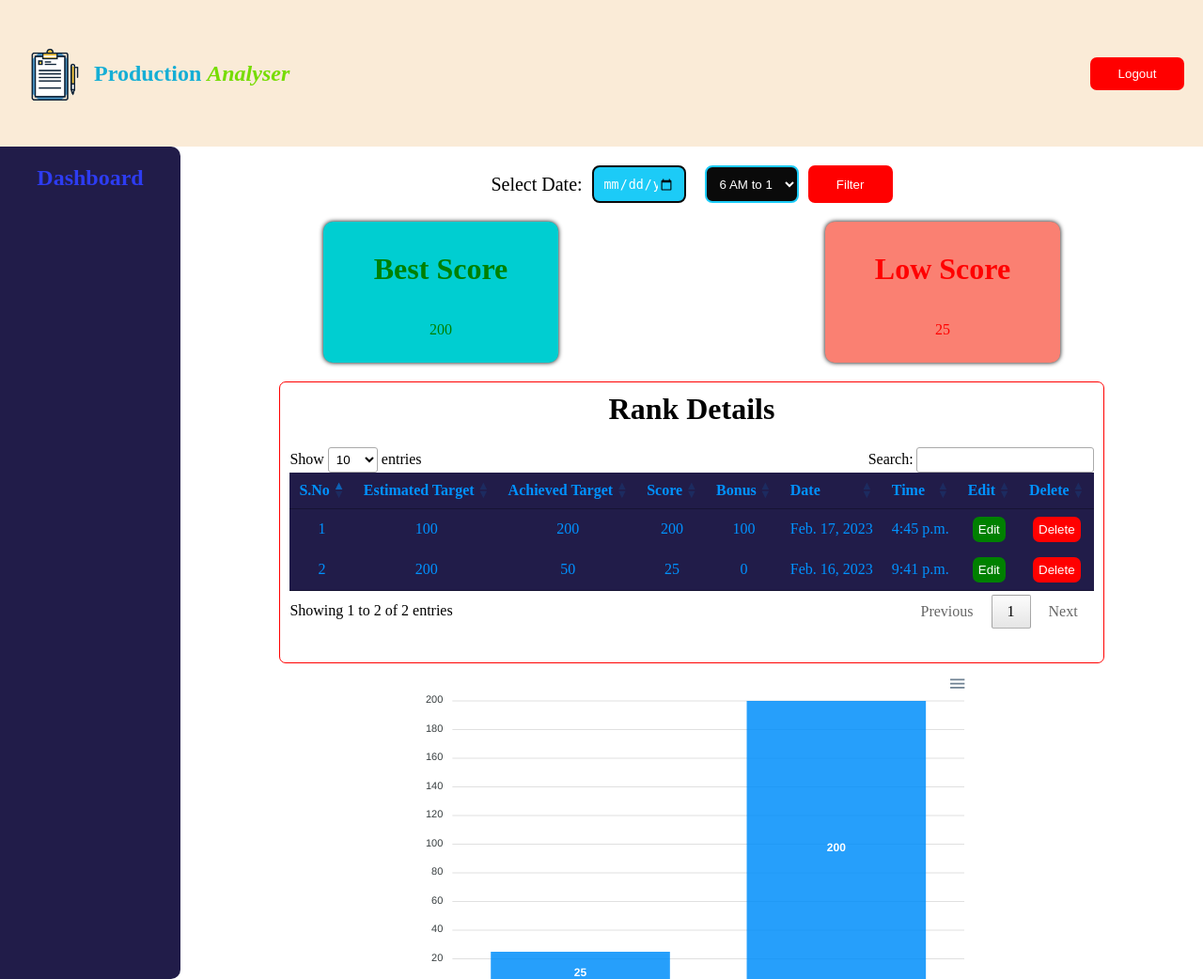
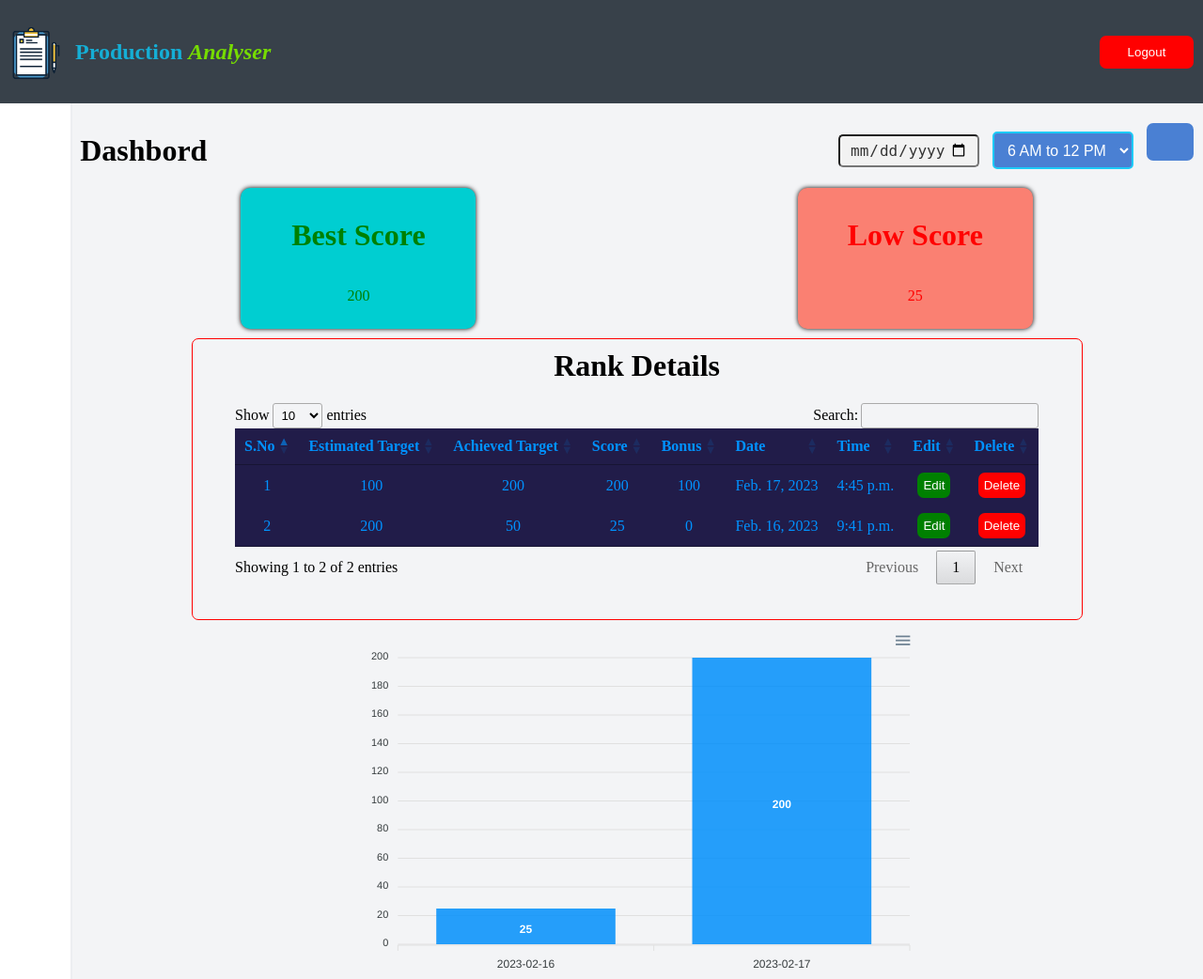
Before and after one commit to Nandakumar7328/production, a Django app: page /dashboard in a window 1280 px wide. Shown: the whole page at 94% size. Run offline with Django 4.2, Linux system fonts and the light colour scheme; a user stored in the database is signed in; data comes from the database, SQL or seed files in the repository; both versions use the stored data as it was after the commit; some libraries are stand-ins or nearby versions.

Commit message:
add stylig

```diff
--- a/production/url.py
+++ b/production/url.py
@@ -9,5 +9,6 @@ urlpatterns = [
     path('updateData/<int:id>',views.updateData,name='updateData'),
     path('deleteData/<int:id>',views.deleteData,name='deleteData'),
     path('dashboard',views.dashboard, name='dashboard'),
+    path('cycle',views.cycle, name='cycle'),
     path('home',views.return_home, name='return_home')
 ]
--- a/production/views.py
+++ b/production/views.py
@@ -4,10 +4,17 @@ from django.contrib.auth.forms import UserCreationForm
 from django.contrib.auth.decorators import login_required
 from django.http import HttpResponse
 from django.core.exceptions import ObjectDoesNotExist
-from django.db.models import Max,Min
+from django.db.models import Max,Min, Avg,F, DateTimeField,Count, Window
+from django.db.models.functions import Trunc
 from datetime import datetime,time
+from django.db.models.functions import Cast
+from django.db.models import FloatField
 from django.utils.datastructures import MultiValueDictKeyError
-from .models import Data
+from .models import Data,Process
+from django.db.models.expressions import RawSQL
+
+
+
 
 @login_required
 def home(request):
@@ -155,5 +162,18 @@ def dashboard(request):
         send_data = {'top':top_score,'low':low_score,'allData':all_order_data,'chart_series': chart_series}
         return render(request,'dashboard.html',{'topscore':send_data})
 @login_required
+def cycle(request):
+    avg_duration = Process.objects.annotate(duration_float=Cast('duration', FloatField())).aggregate(Avg('duration_float'))['duration_float__avg']
+    print(avg_duration)
+    unique_cycle_count = Process.objects.distinct('cycle_number').count()
+    print(unique_cycle_count)
+    data_store = Process.objects.all()
+    print(data_store)
+    result_object = {}
+    for i in data_store:
+        result_object[i.cycle_number] = i.duration
+    print(result_object)
+    cycleData = {'duration':round(avg_duration),'count':unique_cycle_count}
+    return render(request,'cycle.html',{'cycle_data':cycleData})
 def return_home(request) :
-   return redirect('home')
+    return redirect('home')
--- a/static/index.css
+++ b/static/index.css
@@ -10,9 +10,10 @@ body{
   flex-direction: row;
   justify-content: space-around;
   align-items: center;
-  height: 85vh;
+  height: 89vh;
   width: 100vw;
-  background-color: #ffffff;
+  margin: 0px;
+  background-color: #f3f4f6;
 }
 .sub-container{
   display: flex;
@@ -106,21 +107,22 @@ body{
 }
 
 .nav-container{
-  background-color: antiquewhite;
+  background-color:#38414a;
   width: 100vw;
-  height: 15vh;
+  height: 11vh;
   display: flex;
   flex-direction: row;
   justify-content: space-between;
   align-items: center;
-  padding-right: 20px;
-  padding-left: 20px;
-  box-shadow: 0px 20px black;
+  padding-right: 10px;
+
+
 }
 .logo{
   height: 80px;
   height: 80px;
   cursor: pointer;
+
 }
 .app-name{
   color: #15aed5;
@@ -135,11 +137,10 @@ body{
   flex-direction: column;
   justify-content: flex-start;
   align-items: center;
-  min-width: 15vw;
-  min-height: 85vh;
-  border-top-right-radius: 10px;
-  border-bottom-right-radius: 10px;
-  background-color:  #211c49;
+  width: 80px;
+  box-shadow: 2px 0px 0px 0px #edeef1;
+  min-height: 100%;
+  background-color:  #ffffff;
 }
 
 .dashbord-containetr{
@@ -189,18 +190,7 @@ body{
   margin: 10px;
 }
 
-.top-score-card{
-  background-color: #00ced1;
-  height: 150px;
-  width: 250px;
-  display: flex;
-  flex-direction: column;
-  justify-content: center;
-  align-items: center;
-  border-radius: 10px;
-  box-shadow: 0px 0px 5px 0px  black;
-  color: green;
-}
+
 .low-score-card{
   background-color: #fa8072;
   height: 150px;
@@ -226,30 +216,8 @@ body{
   color: black;
   font-size: 20px;
 }
-.date{
-  width: 100px;
-  height: 40px;
-  outline: none;
-  border: solid 2px #0a0a0a;
-  background-color: #1ccbf7;
-  border-radius: 8px;
-  color: white;
-  margin: 10px;
-  padding: 10px;
-  cursor: pointer;
-}
-.filter-btn{
-  background-color: red;
-  color: white;
-  outline: none;
-  cursor: pointer;
-  padding: 10px;
-  border-width: 0px;
-  border-radius: 7px;
-  height: 40px;
-  width: 90px;
 
-}
+
 .filter-btn:hover{
   background-color: green;
 }
@@ -263,10 +231,7 @@ body{
   background-color: #ffffff;
   overflow-y: auto;
 }
-.chart{
-  width: 600px;
-  height: 400px;
-}
+
 .input-time{
   width: 100px;
   height: 40px;
@@ -295,3 +260,138 @@ body{
 .register{
   margin-top: 10px;
 }
+
+/* dashbord */
+
+.deshbord-container{
+  display: flex;
+  flex-direction: column;
+  justify-content: flex-start;
+  height: 100vh;
+  width: 100vw;
+  background-color: #f3f4f6;
+}
+.dashboard-sub-container{
+  display: flex;
+  flex-direction: row;
+  justify-content: flex-start;
+  min-height: 89vh;
+}
+
+.side-bar{
+  display: flex;
+  flex-direction: column;
+  justify-content: flex-start;
+  align-items: center;
+  width: 80px;
+  box-shadow: 2px 0px 0px 0px #edeef1;
+  min-height: 100%;
+  background-color:  #ffffff;
+}
+.content-container{
+  display: flex;
+  flex-direction: column;
+  height:100%;
+  overflow-y: auto;
+  width: 100%;
+  padding: 10px;
+}
+.header-container{
+  display: flex;
+  flex-direction: row;
+  justify-content: space-between;
+  align-items: center;
+}
+
+.bar{
+  color: #b7bbc7;
+  margin:10px;
+  font-size:30px;
+}
+.bar:hover{
+  color: #01acc1;
+}
+.date{
+  width: 150px;
+  display: inline-block;
+  padding: 5px 10px;
+  background-color: #f2f2f2;
+  color: #333;
+  font-size: 16px;
+  border-radius: 5px;
+  cursor: pointer;
+}
+.filter-btn{
+  background-color: #4a80d3;
+  color: white;
+  outline: none;
+  cursor: pointer;
+  padding: 5px 10px;
+  border-width: 0px;
+  border-radius: 7px;
+  height: 40px;
+  width: 50px;
+}
+.filter-btn:hover{
+  background-color: green;
+}
+.input-time{
+  width: 150px;
+  display: inline-block;
+  padding: 5px 10px;
+  background-color: #4a80d3;
+  color: white;
+  font-size: 16px;
+  border-radius: 5px;
+  cursor: pointer;
+}
+.content-container-home{
+  display: flex;
+  flex-direction: row;
+  justify-content: center;
+  align-items: center;
+  overflow-y: auto;
+  align-self: center;
+}
+
+.score-card-conatiner{
+  display: flex;
+  flex-direction: row;
+  justify-content: space-around;
+  align-items: center;
+  width: 100%;
+  align-self: center;
+}
+
+.top-score-card{
+  background-color: #00ced1;
+  height: 150px;
+  width: 250px;
+  display: flex;
+  flex-direction: column;
+  justify-content: center;
+  align-items: center;
+  border-radius: 10px;
+  box-shadow: 0px 0px 5px 0px  black;
+  color: green;
+}
+.result-container-desktop{
+  display: flex;
+  flex-direction: column;
+  justify-content: flex-start;
+  align-items: center;
+  border: solid red 1px;
+  min-height: 300px;
+  width: 80%;
+  margin: 10px;
+  border-radius: 7px;
+  overflow-y: auto;
+  padding: 10px;
+  align-self: center;
+  text-align: center;
+}
+.chart{
+  width: 600px;
+  height: 400px;
+  align-self: center;
+}
--- /dev/null
+++ b/templates/base.html
@@ -0,0 +1,20 @@
+<!DOCTYPE html>
+<html lang="en">
+  <head>
+    {% load static %}
+    <link rel="stylesheet" href="{% static 'index.css' %}">
+    <script src="{% static 'fontawesomefree/js/all.min.js' %}"></script>
+    <link rel="stylesheet" type="text/css" href="https://cdn.datatables.net/1.11.4/css/jquery.dataTables.css">
+    <script src="https://code.jquery.com/jquery-3.6.0.min.js"></script>
+    <script src="https://cdn.datatables.net/1.11.4/js/jquery.dataTables.min.js"></script>
+    <script src="{% static 'apexcharts.esm.js' %}"></script>
+    <script src="{% static 'apexcharts.js' %}"></script>
+    <script src="{% static 'apexcharts.min.js' %}"></script>
+    <link rel="stylesheet" href="{% static 'apexcharts.css' %}">
+    <script src="https://cdn.datatables.net/1.11.4/js/jquery.dataTables.min.js"></script>
+    <title>Base Page</title>
+  </head>
+  <body>
+    {% block content %} {% endblock %}
+  </body>
+</html>
--- a/templates/dashboard.html
+++ b/templates/dashboard.html
@@ -1,19 +1,6 @@
-<!DOCTYPE html>
-<html lang="en">
-  <head>
+{% extends 'base.html' %} {% block content %}
 {% load static %}
-    <script src="{% static 'apexcharts.esm.js' %}"></script>
-    <script src="{% static 'apexcharts.js' %}"></script>
-    <script src="{% static 'apexcharts.min.js' %}"></script>
-    <link rel="stylesheet" href="{% static 'apexcharts.css' %}">
-    <link rel="stylesheet" href="{% static 'index.css' %}">
-    <link rel="stylesheet" type="text/css" href="https://cdn.datatables.net/1.11.4/css/jquery.dataTables.css">
-    <script src="https://code.jquery.com/jquery-3.6.0.min.js"></script>
-    <script src="https://cdn.datatables.net/1.11.4/js/jquery.dataTables.min.js"></script>
-    <title>Dashboard</title>
-  </head>
-  <body>
-    <div>
+<div class='deshbord-container'>
   <nav class='nav-container'>
     <div class='sub'>
     <a href='home'><img src={% static 'image/—Pngtree—product analysis_2849807.png' %} alt="logo" class='logo'/></a>
@@ -23,25 +10,28 @@
     <a href="{% url 'logout' %}"><button class='btn'>Logout</button></a>
     </div>
   </nav>
-    <div class="main-container-dashboard">
+  <div class='dashboard-sub-container'>
     <nav class='side-bar'>
-        <div class='dashbord-containetr'>
-          <a class='dashbord' href=''><h1 class='dashbord'>Dashboard</h1></a>
-        </div>
+      <a href='home'><i class="fa-solid fa-house bar"></i></a>
+      <a href='dashboard'><i class="fa-solid fa-desktop bar"></i></a>
+      <a href='cycle'> <i class="fa-solid fa-bicycle bar"></i></a>
   </nav>
-      <div class='dashbord-containetr-over'>
-      <div class='date-card-conatiner'>
-        <form method="POST" action="/dashboard" class='filter-container'>
+  <div class='content-container'>
+    <div class='header-container'>
+      <h1>Dashbord</h1>
+      <div>
+        <form method="POST" action="/dashboard" >
           {% csrf_token %}
-            <label for="my-date-input" class='label-dashbord'>Select Date:</label>
-            <input class='date' type="date" id="my-date-input" name="datetime">
+          <input class='date' type="date" name="datetime">
           <select name='shift' class='input-time'>
             <option>6 AM to 12 PM</option>
             <option>1PM to 6 PM</option>
           </select>
-            <button class='filter-btn' type="submit">Filter</button>
+          <button class='filter-btn' type="submit"><i class="fa-solid fa-filter"></i></button>
         </form>
-      <div class='card-container'>
+      </div>
+    </div>
+    <div class='score-card-conatiner'>
        <div class='top-score-card'>
             <h1>Best Score</h1>
             <p>{{topscore.top}}</p>
@@ -52,7 +42,7 @@
             <p> {{topscore.low}}</p>
            </div>
     </div>
-      <div  class="result-container">
+    <div  class="result-container-desktop">
       <h1 class='heding'>Rank Details</h1>
       <table class='table' id="datatable">
           <thead>
@@ -106,8 +96,7 @@
           const chart = new ApexCharts(document.querySelector('#chart'), options);
           chart.render();
         </script>
-
-      <div>
+  </div>
   </div>
 </div>
 <script>
@@ -115,5 +104,4 @@
       $('#datatable').DataTable();
   });
   </script>
-  </body>
-</html>
+    {% endblock %}
```
Also changed, not shown: mysite/settings.py (+16 -10 lines), production/models.py (+52 -0 lines), templates/cycle.html (added, +33 -0 lines), templates/index.html (+8 -20 lines), templates/update.html (+3 -9 lines), db.sqlite3, production/migrations/0001_initial.py (added), production/migrations/0002_process_processalert_shift.py (added), production/migrations/__init__.py (added). Lines whose indentation alone changed are shown as unchanged.
